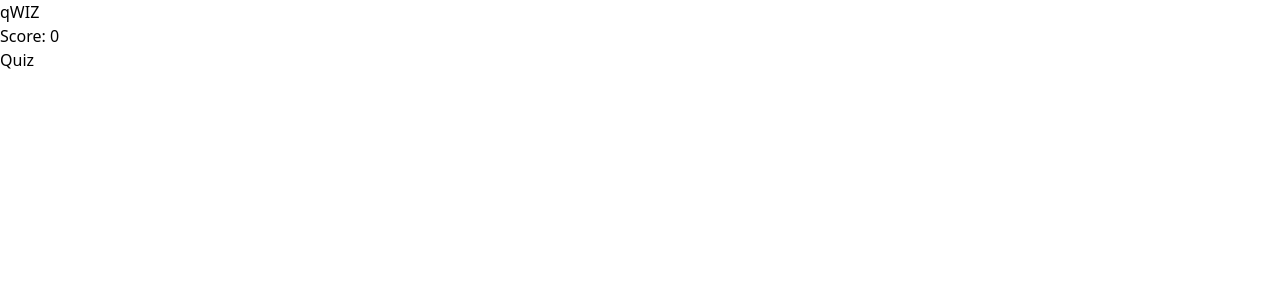
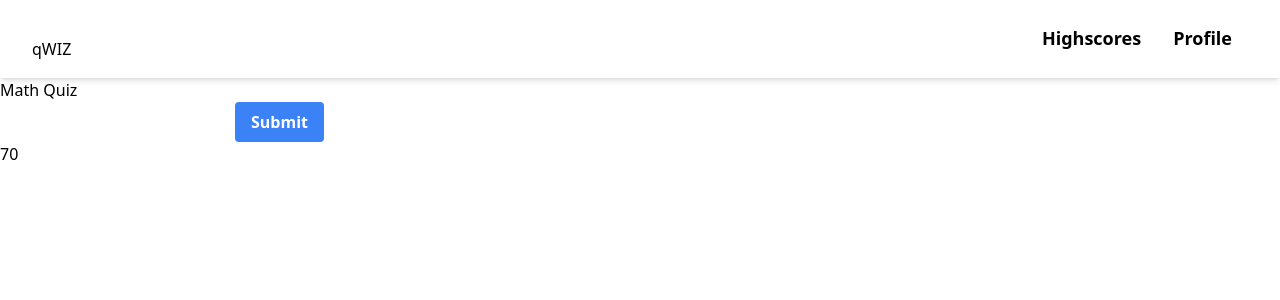
Before and after one commit to spencercreer/qWIZ, a React (Create React App) app in the folder client/: page /quiz in a window 1280 px wide. Shown: the top 300 px of the page. Built offline with nearby package versions, Linux system fonts and the light colour scheme.

Commit message:
header css

```diff
--- a/client/public/css/styles.css
+++ b/client/public/css/styles.css
@@ -549,6 +549,78 @@ video {
   --tw-backdrop-sepia:  ;
 }
 
+.flex {
+  display: flex;
+}
+
+.h-6 {
+  height: 1.5rem;
+}
+
+.h-1 {
+  height: 0.25rem;
+}
+
+.w-auto {
+  width: auto;
+}
+
+.cursor-pointer {
+  cursor: pointer;
+}
+
+.items-center {
+  align-items: center;
+}
+
+.border-b-2 {
+  border-bottom-width: 2px;
+}
+
+.border-green-500 {
+  --tw-border-opacity: 1;
+  border-color: rgb(34 197 94 / var(--tw-border-opacity));
+}
+
+.border-opacity-0 {
+  --tw-border-opacity: 0;
+}
+
+.p-4 {
+  padding: 1rem;
+}
+
+.text-lg {
+  font-size: 1.125rem;
+  line-height: 1.75rem;
+}
+
+.font-semibold {
+  font-weight: 600;
+}
+
+.duration-200 {
+  transition-duration: 200ms;
+}
+
+.header {
+  position: -webkit-sticky;
+  position: sticky;
+  top: 0px;
+  display: flex;
+  align-items: center;
+  justify-content: space-between;
+  --tw-bg-opacity: 1;
+  background-color: rgb(255 255 255 / var(--tw-bg-opacity));
+  padding-left: 2rem;
+  padding-right: 2rem;
+  padding-top: 0.5rem;
+  padding-bottom: 0.5rem;
+  --tw-shadow: 0 4px 6px -1px rgb(0 0 0 / 0.1), 0 2px 4px -2px rgb(0 0 0 / 0.1);
+  --tw-shadow-colored: 0 4px 6px -1px var(--tw-shadow-color), 0 2px 4px -2px var(--tw-shadow-color);
+  box-shadow: var(--tw-ring-offset-shadow, 0 0 #0000), var(--tw-ring-shadow, 0 0 #0000), var(--tw-shadow);
+}
+
 .btn {
   margin-left: 0.25rem;
   margin-right: 0.25rem;
@@ -568,3 +640,12 @@ video {
   --tw-bg-opacity: 1;
   background-color: rgb(29 78 216 / var(--tw-bg-opacity));
 }
+
+.hover\:border-opacity-100:hover {
+  --tw-border-opacity: 1;
+}
+
+.hover\:text-green-500:hover {
+  --tw-text-opacity: 1;
+  color: rgb(34 197 94 / var(--tw-text-opacity));
+}
--- a/client/src/components/Nav.tsx
+++ b/client/src/components/Nav.tsx
@@ -2,13 +2,19 @@ import React from "react";
 
 function Nav() {
   return (
-    <nav className="">
-      <h1 className="">qWIZ</h1>
-      <p className="">
-        Score:
-        <span className="score"> 0</span>
-      </p>
-    </nav>
+    <header className="header">
+      <h1 className="h-1 w-auto hover:text-green-500 duration-200">qWIZ</h1>
+      <nav className="nav font-semibold text-lg">
+        <ul className="flex items-center">
+          <li className="p-4 border-b-2 border-green-500 border-opacity-0 hover:border-opacity-100 hover:text-green-500 duration-200 cursor-pointer">
+            <p >Highscores</p>
+          </li>
+          <li className="p-4 border-b-2 border-green-500 border-opacity-0 hover:border-opacity-100 hover:text-green-500 duration-200 cursor-pointer">
+            <p >Profile</p>
+          </li>
+        </ul>
+      </nav>
+    </header>
   );
 }
 
--- a/client/src/index.css
+++ b/client/src/index.css
@@ -2,6 +2,10 @@
 @tailwind components;
 @tailwind utilities;
 
+.header {
+    @apply sticky top-0 bg-white shadow-md flex items-center justify-between px-8 py-2
+}
+
 .btn {
     @apply mx-1 bg-blue-500 hover:bg-blue-700 text-white font-bold py-2 px-4 rounded;
 }
--- a/client/src/pages/QuizPage.tsx
+++ b/client/src/pages/QuizPage.tsx
@@ -1,9 +1,28 @@
-import React from "react";
+import React, { useState, useEffect } from "react";
 
 function QuizPage() {
-  return (
-    <h1>Quiz</h1>
-  );
+    const [time, setTime] = useState(75)
+
+    useEffect(() => {
+        const timer = setInterval(() => {
+            setTime(prevTime => prevTime -= 1)
+        }, 1000);
+
+        return () => clearInterval(timer);
+    }, [])
+    return (
+        <div className="">
+            <h1 className="">Math Quiz</h1>
+            <div className="">
+                <p className=""></p>
+                <div className="">
+                    <input type="text" value="" />
+                    <button className="btn" type="button">Submit</button>
+                </div>
+            </div>
+            <p className="">{time}</p>
+        </div>
+    );
 }
 
 export default QuizPage;
```
